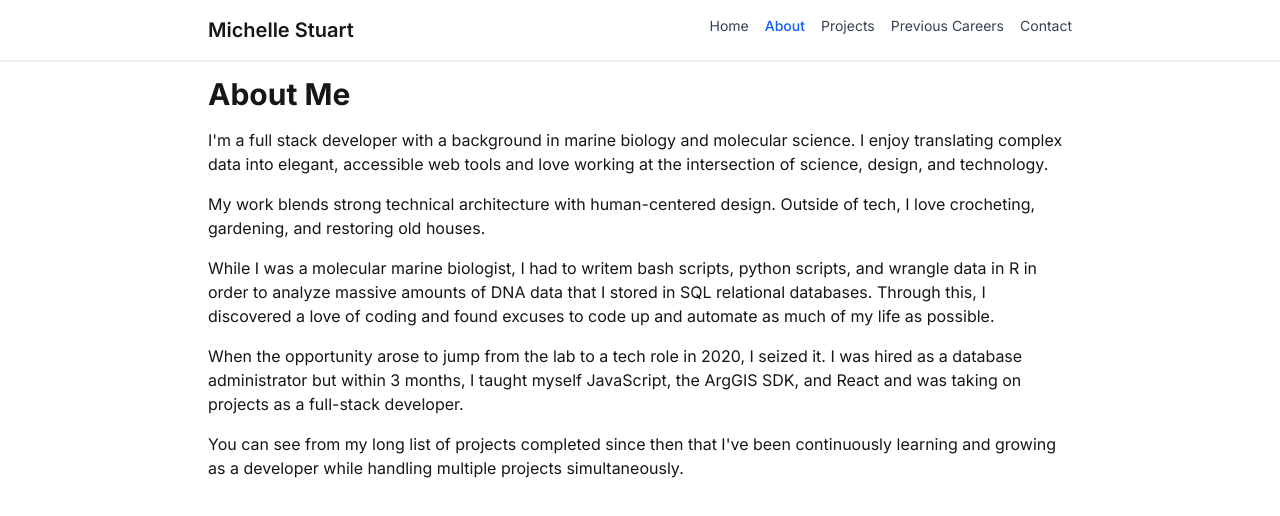
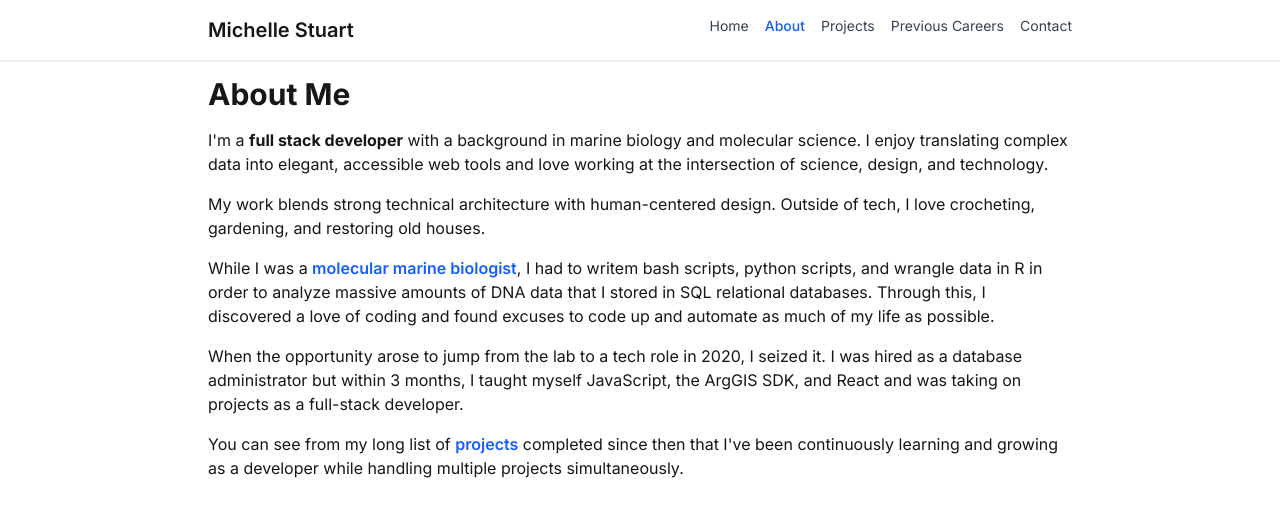
Before and after one commit to mstuart1/portfolio, a Next.js app: page /about in a window 1280 px wide. Shown: the top 516 px of the page. Built offline with nearby package versions, Linux system fonts and the light colour scheme.

Commit message:
edit about page

```diff
--- a/app/about/page.tsx
+++ b/app/about/page.tsx
@@ -5,17 +5,31 @@ export default function AboutPage() {
       <section className="space-y-4">
         <h1 className="text-3xl font-bold">About Me</h1>
         <p>
-          I&apos;m a full stack developer with a background in marine biology and molecular science.
+          I&apos;m a <span className="font-bold">full stack developer</span> with a background in marine biology and molecular science.
           I enjoy translating complex data into elegant, accessible web tools and love working at the intersection of science, design, and technology.
         </p>
         <p>
           My work blends strong technical architecture with human-centered design. Outside of tech, I love crocheting, gardening, and restoring old houses.
         </p>
-        <p>While I was a <Link href='previous'>molecular marine biologist</Link>, I had to writem bash scripts, python scripts, and wrangle data in R in order to analyze massive amounts of DNA data that I stored in SQL relational databases.  Through this, I discovered a love of coding and found excuses to code up and automate as much of my life as possible.</p>
+        <p>While I was a {" "}
+          <Link
+            href="/previous"
+            className="text-blue-600 hover:underline hover:text-blue-800 font-semibold transition-colors"
+          >
+            molecular marine biologist
+          </Link>
+          , I had to writem bash scripts, python scripts, and wrangle data in R in order to analyze massive amounts of DNA data that I stored in SQL relational databases.  Through this, I discovered a love of coding and found excuses to code up and automate as much of my life as possible.</p>
 
         <p> When the opportunity arose to jump from the lab to a tech role in 2020, I seized it. I was hired as a database administrator but within 3 months, I taught myself JavaScript, the ArgGIS SDK, and React and was taking on projects as a full-stack developer.</p>
 
-      <p> You can see from my long list of <Link href="/projects">projects</Link> completed since then that I&apos;ve been continuously learning and growing as a developer while handling multiple projects simultaneously.</p>
+      <p> You can see from my long list of {" "}
+          <Link
+            href="/projects"
+            className="text-blue-600 hover:underline hover:text-blue-800 font-semibold transition-colors"
+          >
+            projects
+          </Link>
+          {" "}completed since then that I&apos;ve been continuously learning and growing as a developer while handling multiple projects simultaneously.</p>
       </section>
     )
   }
```
